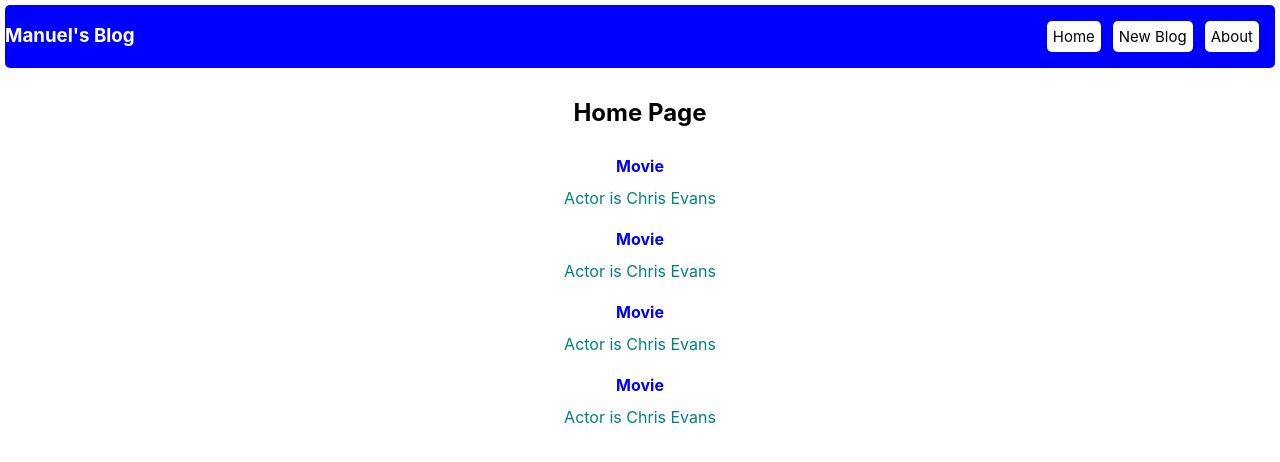
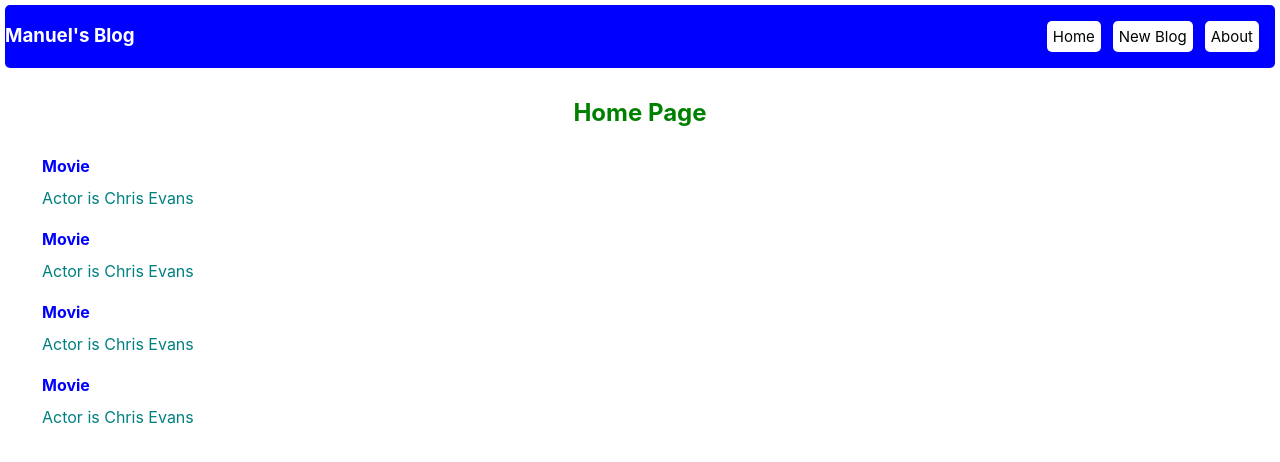
Before and after one commit to emmanuelwangila/manu-blog, a React (Create React App) app: page / in a window 1280 px wide. Shown: the top 462 px of the page. Built offline with nearby package versions, Linux system fonts and the light colour scheme.

Commit message:
hover effect on divs mapped

```diff
--- /dev/null
+++ b/src/BlogList.jsx
@@ -0,0 +1,43 @@
+import React from "react";
+
+const BlogList = (props) => {
+  const blogs = props.blogs;
+  return (
+    <div>
+      {blogs.map((blog) => (
+        <div
+          style={{
+            // maxWidth: "640px",
+            margin: "3px",
+            padding: "3px",
+            display: "flex",
+            flexDirection: "column", // Change to column layout
+            justifyContent: "flex-start", // Justify content to the start
+            alignItems: "flex-start",
+            hover: "bg-blue",
+
+            // Align items to the start
+          }}
+          className="blog-preview"
+          key={blog.id}
+        >
+          <h2
+            style={{
+              color: "blue",
+              fontSize: "16px",
+              margin: "3px",
+              padding: "3px",
+            }}
+          >
+            {blog.title}
+          </h2>
+          <p style={{ color: "teal", margin: "2px", padding: "4px" }}>
+            Actor is {blog.actor}{" "}
+          </p>
+        </div>
+      ))}
+    </div>
+  );
+};
+
+export default BlogList;
--- a/src/Home.jsx
+++ b/src/Home.jsx
@@ -1,4 +1,5 @@
 import React, { useState } from "react";
+import BlogList from "./BlogList";
 
 const Home = () => {
   const [blogs, setBlogs] = useState([
@@ -34,36 +35,8 @@ const Home = () => {
 
   return (
     <div style={{ margin: "30px" }}>
-      <h2>Home Page</h2>
-      {blogs.map((blog) => (
-        <div
-          style={{
-            // maxWidth: "640px",
-            margin: "3px",
-            padding: "3px",
-            display: "flex",
-            flexDirection: "column", // Change to column layout
-            justifyContent: "flex-center", // Justify content to the start
-            alignItems: "flex-center", // Align items to the start
-          }}
-          className="blog-preview"
-          key={blog.id}
-        >
-          <h2
-            style={{
-              color: "blue",
-              fontSize: "16px",
-              margin: "3px",
-              padding: "3px",
-            }}
-          >
-            {blog.title}
-          </h2>
-          <p style={{ color: "teal", margin: "2px", padding: "4px" }}>
-            Actor is {blog.actor}{" "}
-          </p>
-        </div>
-      ))}
+      <h2 style={{ color: "green" }}>Home Page</h2>
+      <BlogList blogs={blogs} />
     </div>
   );
 };
--- a/src/index.css
+++ b/src/index.css
@@ -47,3 +47,9 @@ code {
 .a:hover {
   color: green;
 }
+
+.blog-preview:hover {
+  box-shadow: inset;
+  background-color: aqua;
+  cursor: pointer;
+}
```
